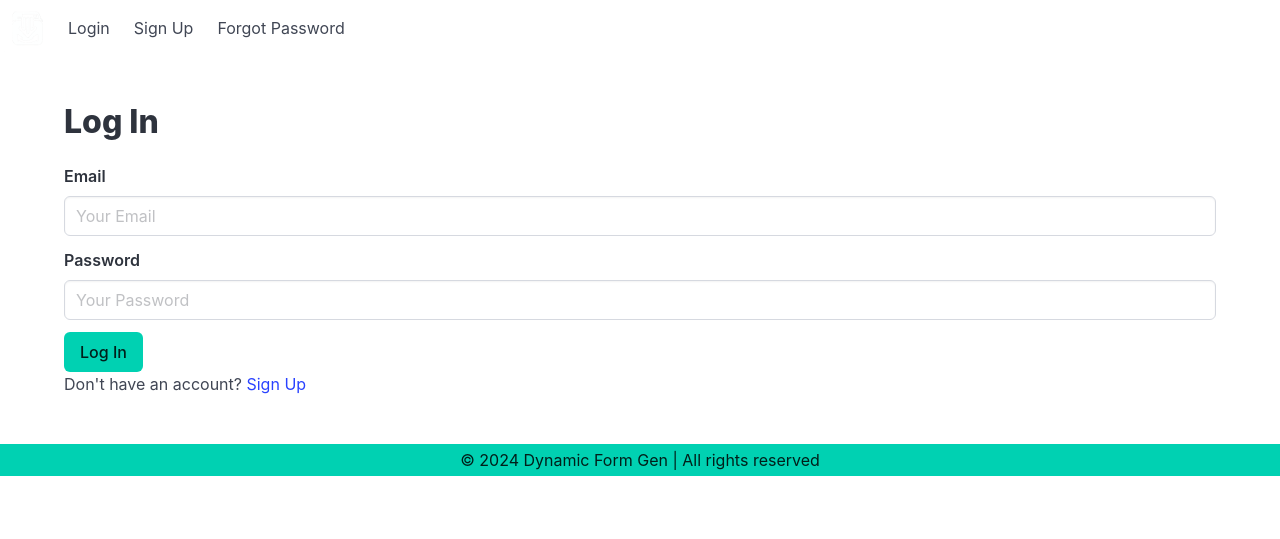
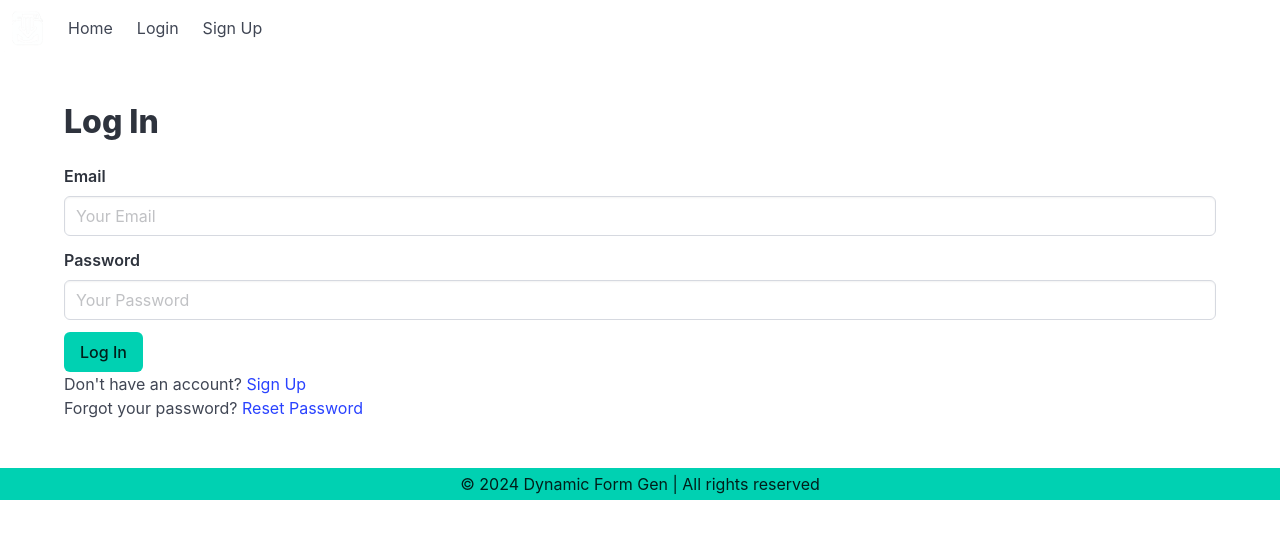
Before and after one commit to bandaralmuraykhi/docx_automate, a Flask app: page /login in a window 1280 px wide. Shown: the top 539 px of the page. Run offline with Flask 3, Linux system fonts and the light colour scheme; some libraries are stand-ins or nearby versions.

Commit message:
fixed an issue with home route and base navbar

```diff
--- a/app.py
+++ b/app.py
@@ -134,11 +134,13 @@ class ResetPasswordForm(FlaskForm):
     submit = SubmitField('Reset Password')
 
 @app.route('/')
+def home():
+    return render_template('home.html')
+
+@app.route('/upload')
+@login_required
 def index():
-    if current_user.is_authenticated:
-        return render_template('index.html')
-    else:
-        return render_template('home.html')
+    return render_template('index.html')
 
 @app.route('/signup', methods=['GET', 'POST'])
 def signup():
@@ -174,7 +176,7 @@ def login():
             if hashed_password == user.password:
                 if user.confirmed:
                     login_user(user)
-                    return redirect(url_for('index'))
+                    return redirect(url_for('home'))
                 else:
                     flash('Please confirm your email address to access your account.', 'warning')
                     return redirect(url_for('unconfirmed', email=user.email))
@@ -187,7 +189,7 @@ def login():
 @login_required
 def logout():
     logout_user()
-    return redirect(url_for('index'))
+    return redirect(url_for('login'))
 
 @app.route('/confirm/<token>')
 def confirm(token):
--- a/templates/base.html
+++ b/templates/base.html
@@ -6,24 +6,25 @@
     <title>{% block title %}Dynamic Form Gen{% endblock %}</title>
     <link rel="stylesheet" href="{{ url_for('static', filename='node_modules/bulma/css/bulma.min.css') }}">
   </head>
-  <body class="	is-justify-content-space-between">
+  <body class="is-justify-content-space-between">
     <div>
         <!-- Navigation Bar -->
         <nav class="navbar">
-          <a class="image is-48x48 m-1" href="{{ url_for('index') }}">
-            <figur>
-              <img class="reversible-image p-0" src="{{ url_for('static', filename='img/Designer.png') }}" alt="DFG Logi">
+          <a class="image is-48x48 m-1" href="{{ url_for('home') }}">
+            <figure>
+              <img class="reversible-image p-0" src="{{ url_for('static', filename='img/Designer.png') }}" alt="DFG Logo">
             </figure>
           </a>
           <div id="navbarMenuHeroA" class="navbar-menu">
             <div class="navbar-start">
+              <a class="navbar-item" href="{{ url_for('home') }}">Home</a>
               {% if current_user.is_authenticated %}
+                <a class="navbar-item" href="{{ url_for('index') }}">Upload</a>
                 <a class="navbar-item" href="{{ url_for('dashboard') }}">Dashboard</a>
                 <a class="navbar-item" href="{{ url_for('logout') }}">Logout</a>
               {% else %}
                 <a class="navbar-item" href="{{ url_for('login') }}">Login</a>
                 <a class="navbar-item" href="{{ url_for('signup') }}">Sign Up</a>
-                <a class="navbar-item" href="{{ url_for('reset_password_request') }}">Forgot Password</a>
               {% endif %}
             </div>
           </div>
--- a/templates/login.html
+++ b/templates/login.html
@@ -45,6 +45,7 @@
             </form>
 
             <p>Don't have an account? <a href="{{ url_for('signup') }}">Sign Up</a></p>
+            <p>Forgot your password? <a href="{{ url_for('reset_password_request') }}">Reset Password</a></p>
         </div>
     </section>
 {% endblock %}
```
